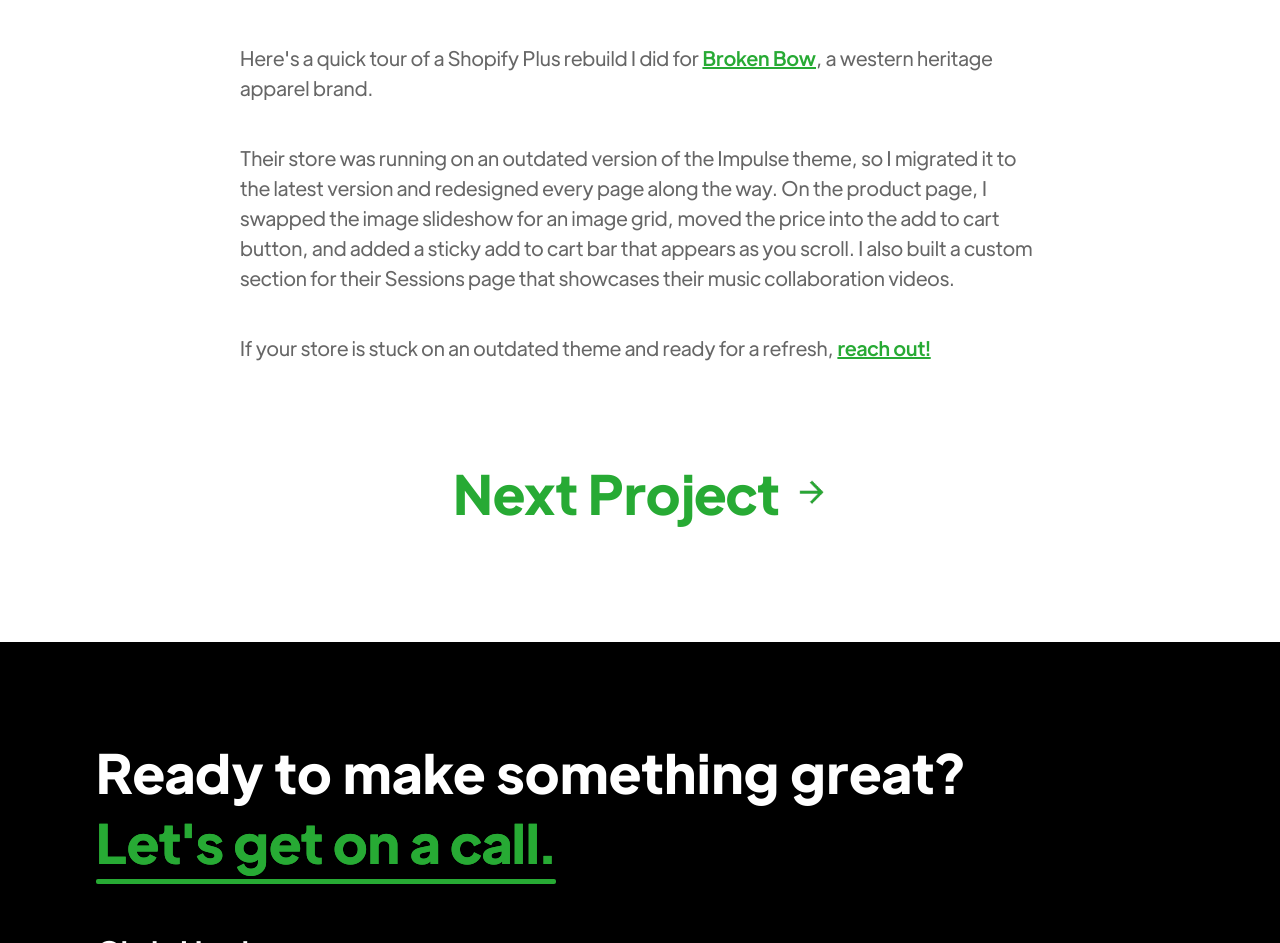
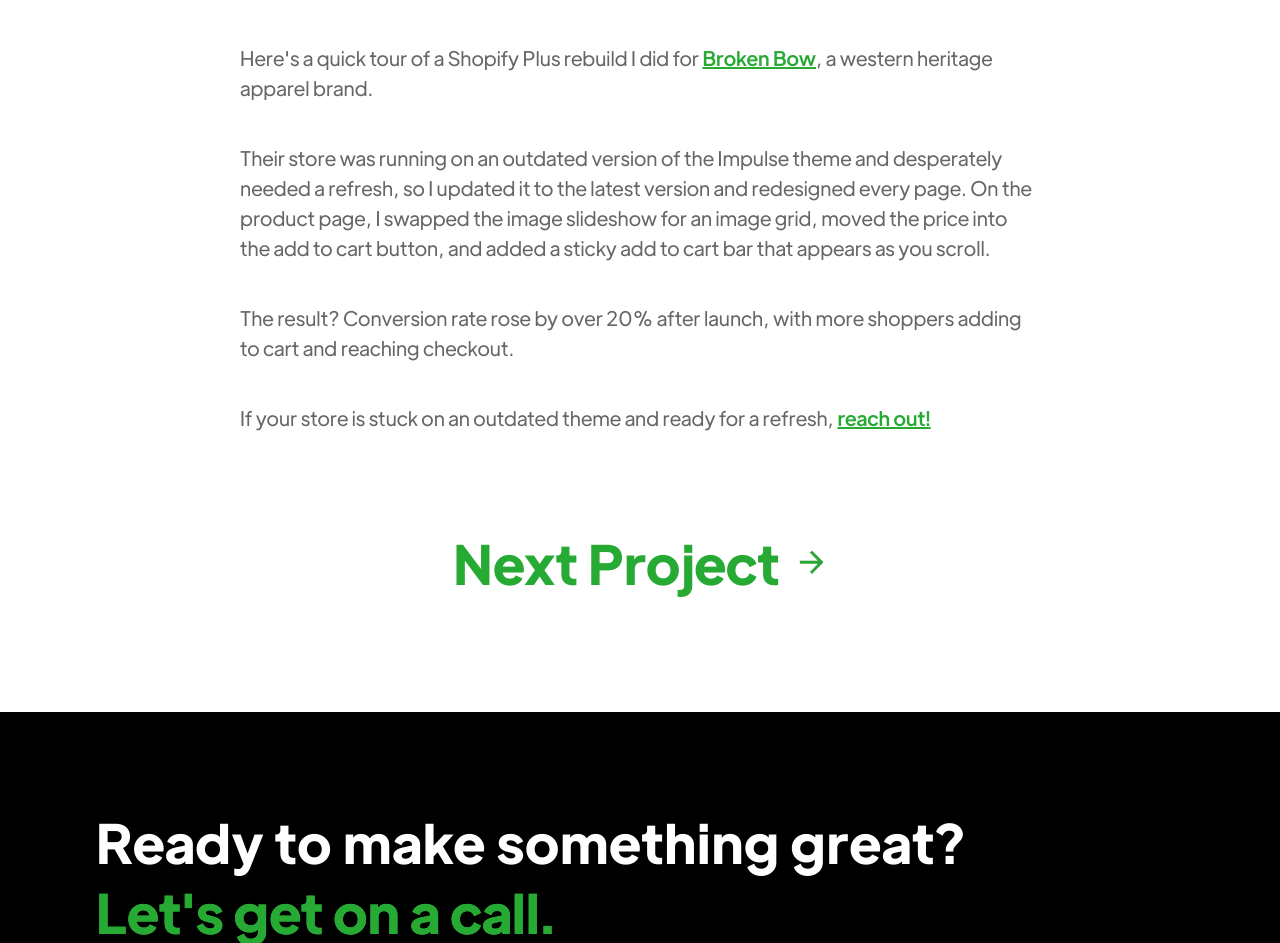
Before and after one commit to chrishughs/portfolio-site, a plain HTML site: page broken-bow.html in a window 1280 px wide. Shown: the part 981-1924 px from the top of the page. Drawn offline with nearby package versions, Linux system fonts and the light colour scheme.

Commit message:
add broken bow metrics and clean up description

```diff
--- a/broken-bow.html
+++ b/broken-bow.html
@@ -78,7 +78,8 @@
     <div class="wrapper project-detail">
       <div class="rich-text w-richtext">
         <p>Here's a quick tour of a Shopify Plus rebuild I did for <a target="_blank" href="https://brokenbowshop.com/">Broken Bow</a>, a western heritage apparel brand.</p>
-        <p>Their store was running on an outdated version of the Impulse theme, so I migrated it to the latest version and redesigned every page along the way. On the product page, I swapped the image slideshow for an image grid, moved the price into the add to cart button, and added a sticky add to cart bar that appears as you scroll. I also built a custom section for their Sessions page that showcases their music collaboration videos.</p>
+        <p>Their store was running on an outdated version of the Impulse theme and desperately needed a refresh, so I updated it to the latest version and redesigned every page. On the product page, I swapped the image slideshow for an image grid, moved the price into the add to cart button, and added a sticky add to cart bar that appears as you scroll.</p>
+        <p>The result? Conversion rate rose by over 20% after launch, with more shoppers adding to cart and reaching checkout.</p>
         <p>If your store is stuck on an outdated theme and ready for a refresh, <a href="contact.html">reach out!</a></p>
       </div>
       <a data-w-id="90ea78cd-67f2-1c71-8b31-a1ae4a303a53" style="opacity:0" href="threaded-embroidery-shop.html" class="next-project-link-wrapper w-inline-block">
```
